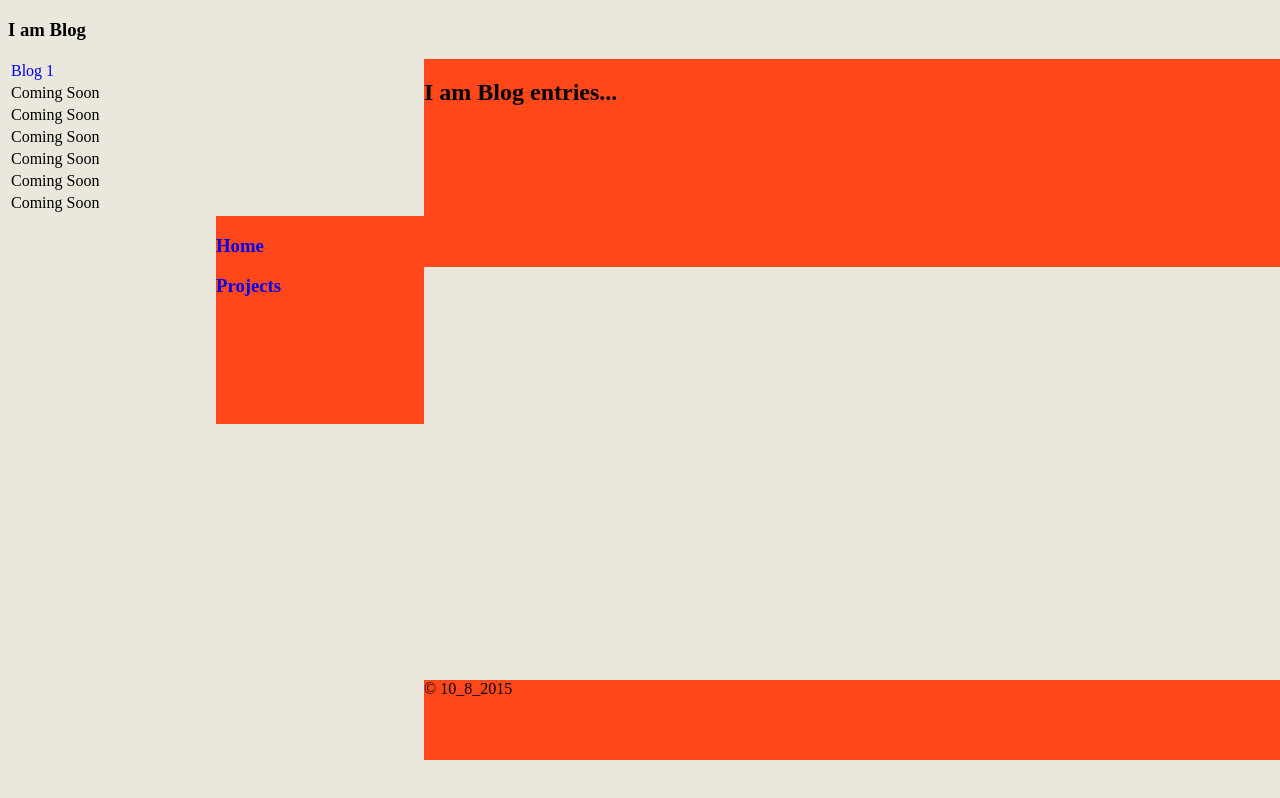
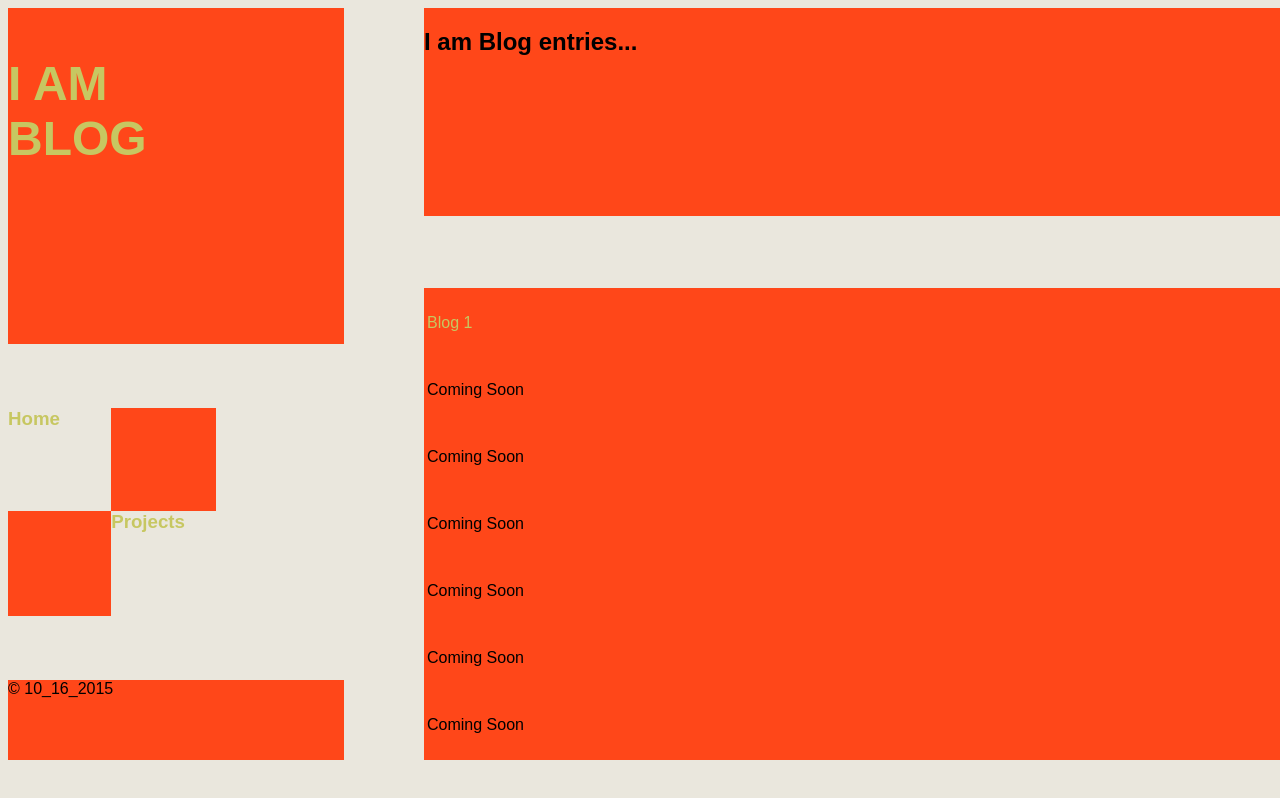
Before and after one commit to LoganBresnahan/LoganBresnahan.github.io, a plain HTML site: page blog/index.html in a window 1280 px wide. Drawn offline with Linux system fonts and the light colour scheme.

Commit message:
Finish rough version for entire website.

```diff
--- a/blog/index.html
+++ b/blog/index.html
@@ -12,18 +12,18 @@
 
 		<section>
 
-			<aside>
-				<h1>I am Blog</h1>
+			<aside id="name">
+				<h1><a href="https://loganbresnahan.github.io/blog/index.html">I am Blog</a></h1>
 			</aside>
 
 
-			<aside>
+
 			<header>
 				<h2>I am Blog entries...</h2>
 			</header>
-			</aside>
 
-			<aside>
+
+
 			<table>
 				<tr>
 					<td><a href="https://loganbresnahan.github.io/blog/git.html">Blog 1</a></td>
@@ -47,20 +47,20 @@
 					<td>Coming Soon</td>
 				</tr>
 			</table>
+
+
+
+			<aside id="nav_blog">
+				<h3><a href="https://loganbresnahan.github.io/index.html">Home</a></h3>
+				<h3 id="projects"><a href="nul">Projects</a></h3>
 			</aside>
 
-			<aside>
-				<nav>
-					<a href="https://loganbresnahan.github.io/index.html"><h3>Home</h3></a>
-					<a href="nul"><h3>Projects</h3></a>
-				</nav>
+
+
+			<aside id="footer">
+				&copy; <time datetime="2015-09-08">10_16_2015</time>
 			</aside>
 
-			<aside>
-				<footer>
-					&copy; <time datetime="2015-09-08">10_8_2015</time>
-				</footer>
-			</aside>
 
 		</section>
 
--- a/stylesheets/blog.css
+++ b/stylesheets/blog.css
@@ -0,0 +1,50 @@
+#name h1 {
+	text-transform: uppercase;
+	font-size: -webkit-xxx-large;
+	display: table-caption;
+}
+
+#name {
+	height: 21em;
+	width: 21em;
+	background-color: #ff4719;
+	/*border: 3px solid black;*/
+	position: fixed;
+}
+
+#nav_blog {
+	height: 13em;
+	width: 13em;
+	background-color: #ff4719;
+	/*border: 3px solid black;*/
+	/*left: 13.5em;*/
+	top: 25.5em;
+	position: fixed;
+}
+
+aside h3 {
+	height: 5.5em;
+	width: 5.5em;
+	background-color: #EAE7DD;
+	position: relative;
+	margin: 0;
+}
+
+#footer {
+	height: 5em;
+	width: 21em;
+	background-color: #ff4719;
+	/*border: 3px solid black;*/
+	top: 42.5em;
+	/*left: 26.5em;*/
+	position: fixed;
+}
+
+table {
+	height: 29.5em;
+	width: 55em;
+	background-color: #ff4719;
+	position: fixed;
+	left: 26.5em;
+	top: 18em;
+}
--- a/stylesheets/default.css
+++ b/stylesheets/default.css
@@ -1,5 +1,6 @@
 body {
 	background-color: #EAE7DD;
+	font-family: sans-serif;
 }
 
 
@@ -80,11 +81,22 @@ a:hover {
 	color: #EAE7DD;
 }
 
+a {
+	color: #C7C761;
+}
 
-nav h3 a {
-	height: 72px;
-	width: 72px;
+nav h3 {
+	height: 5.5em;
+	width: 5.5em;
 	background-color: #EAE7DD;
+	position: relative;
+	margin: 0;
+}
+
+#projects {
+	float: right;
+	height: 5.6em;
+	width: 5.6em;
 }
 
 
```
Also changed, not shown: index.html (+3 -3 lines). Lines whose indentation alone changed are shown as unchanged.
